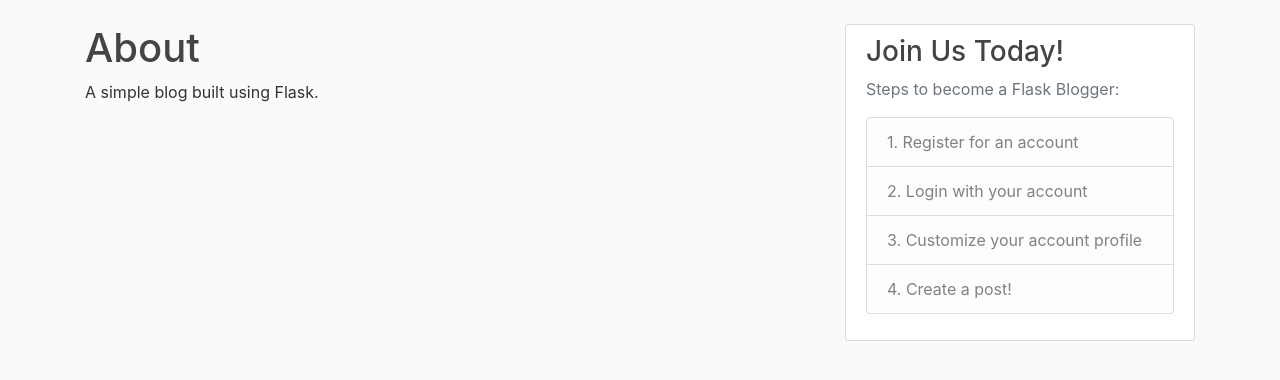
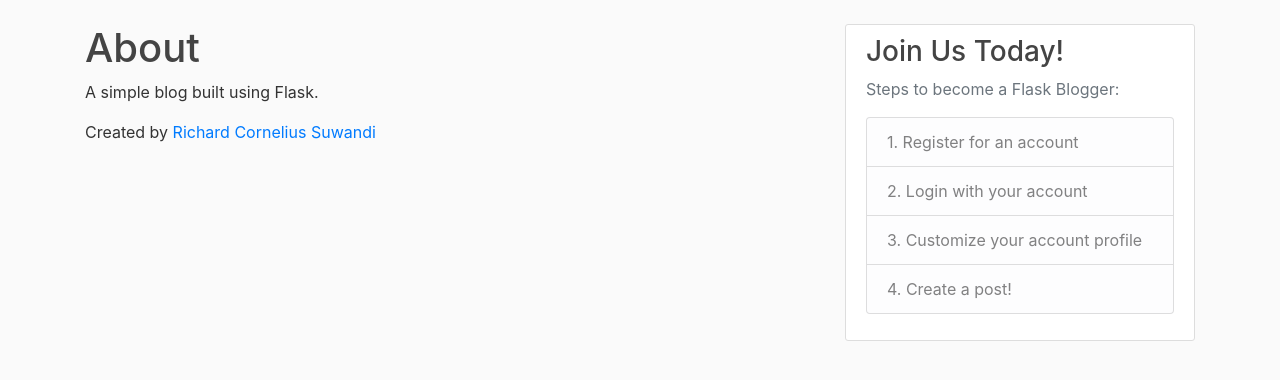
Before and after one commit to richardcsuwandi/flask-blog, a Flask app: page /about in a window 1280 px wide. Shown: the part 56-436 px from the top of the page. Run offline with Flask 2, Linux system fonts and the light colour scheme; some libraries are stand-ins or nearby versions.

Commit message:
updated about.html

```diff
--- a/flaskblog/templates/about.html
+++ b/flaskblog/templates/about.html
@@ -2,4 +2,5 @@
 {% block content %}
     <h1>About</h1>
     <p>A simple blog built using Flask.</p>
+    <p>Created by <a href="https://github.com/richardcsuwandi">Richard Cornelius Suwandi</a></p>
 {% endblock content %}
```
Also changed, not shown: flaskblog/static/profile_pics/66a10dab39603dd1.png (added).
